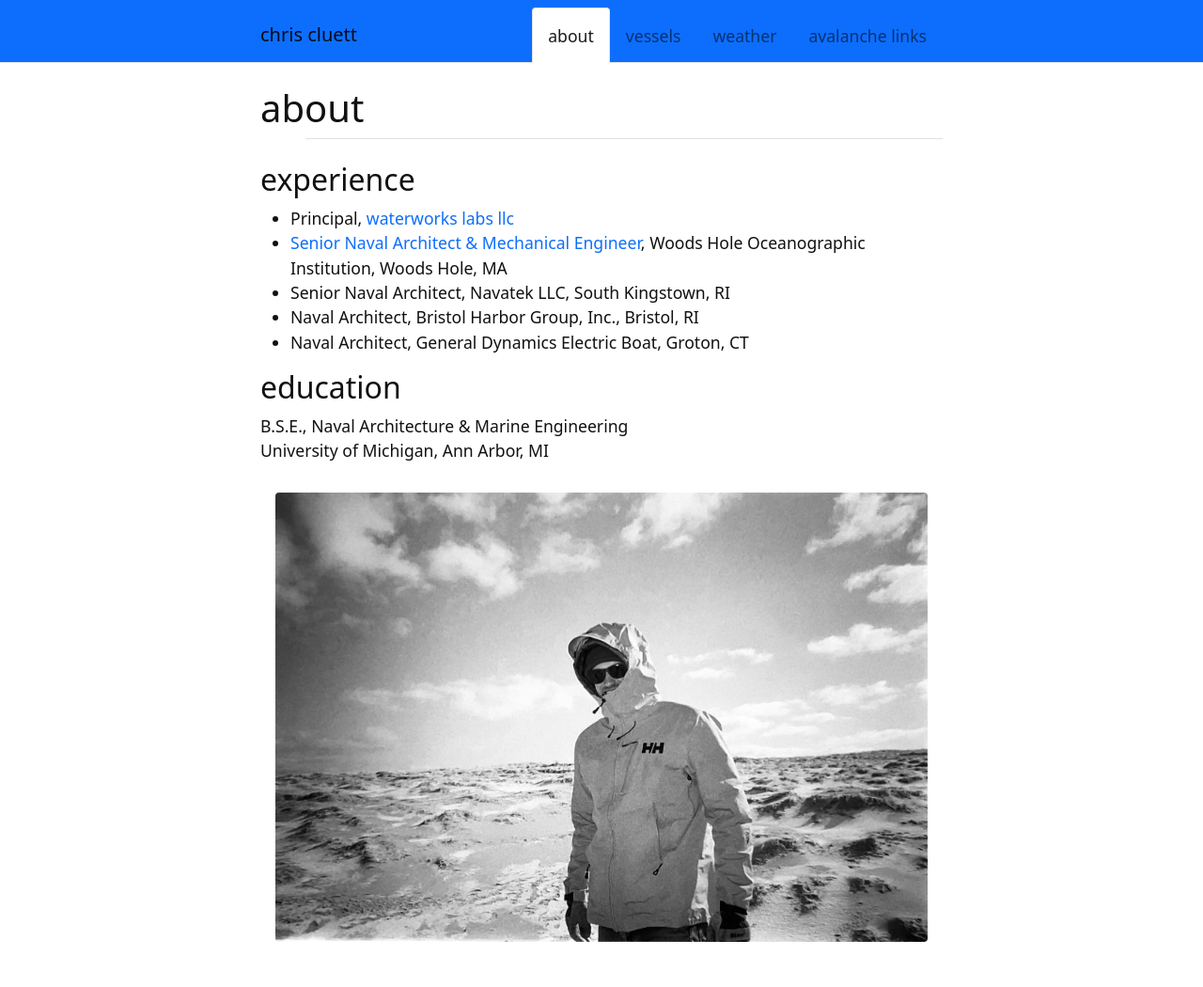
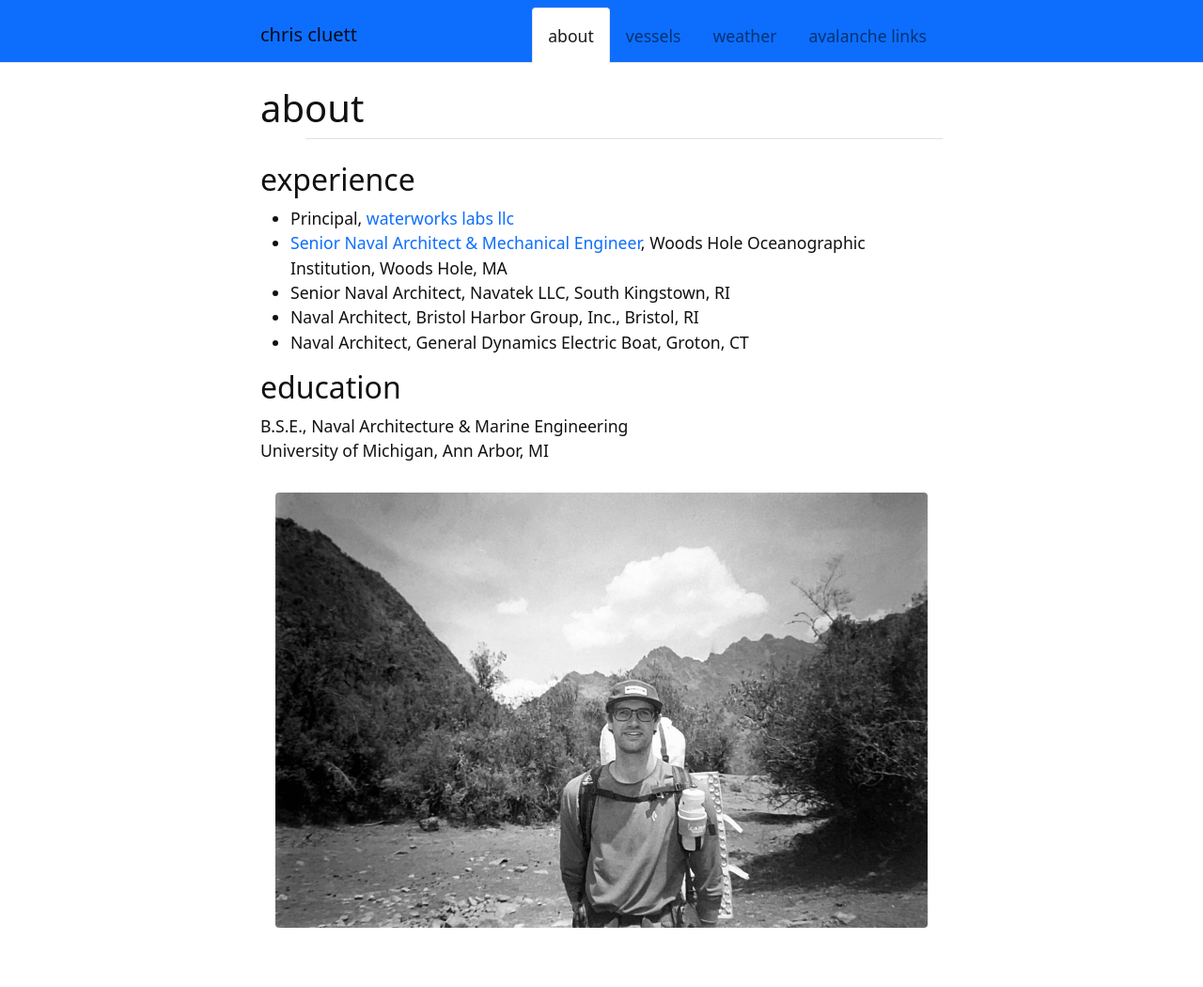
Before and after one commit to ccluett/website, a Jekyll site: the page built from content/0-about.md, in a window 1280 px wide. Shown: the whole page at 94% size. Built offline with Jekyll 4.4.1, drawn with Linux system fonts in a browser that asks for light colours.

Commit message:
Update 0-about.md

```diff
--- a/content/0-about.md
+++ b/content/0-about.md
@@ -14,7 +14,7 @@ nav: about
 B.S.E., Naval Architecture & Marine Engineering\
 University of Michigan, Ann Arbor, MI
 
-{% include figure.html img="img_312438.jpg" width="100%" %}
+{% include figure.html img="IMG_0991.JPG" width="100%" %}
 
 <!---
 ## experience
```
